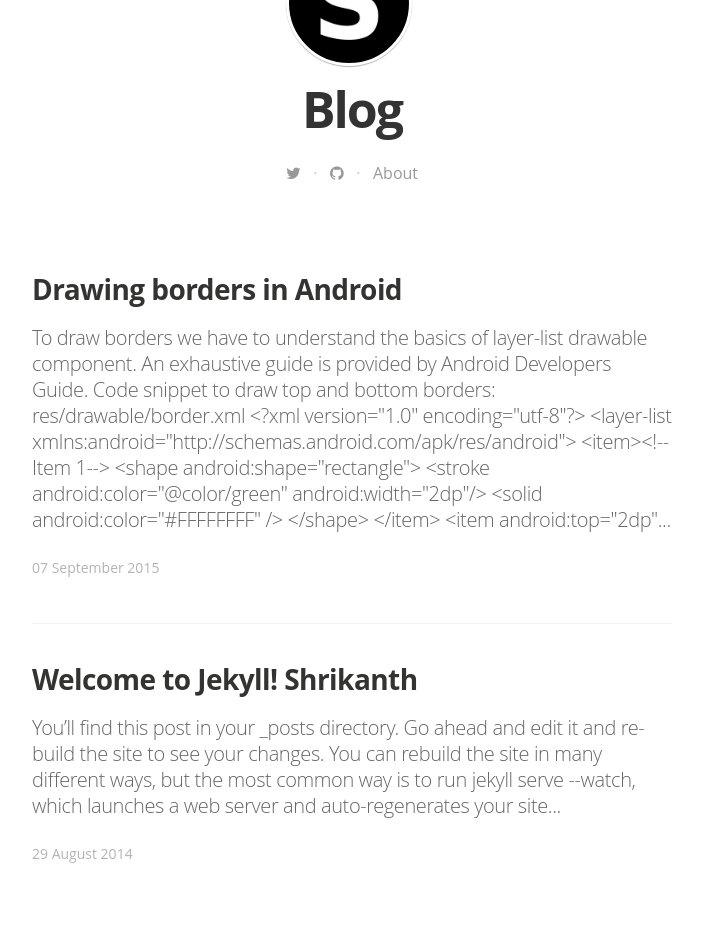
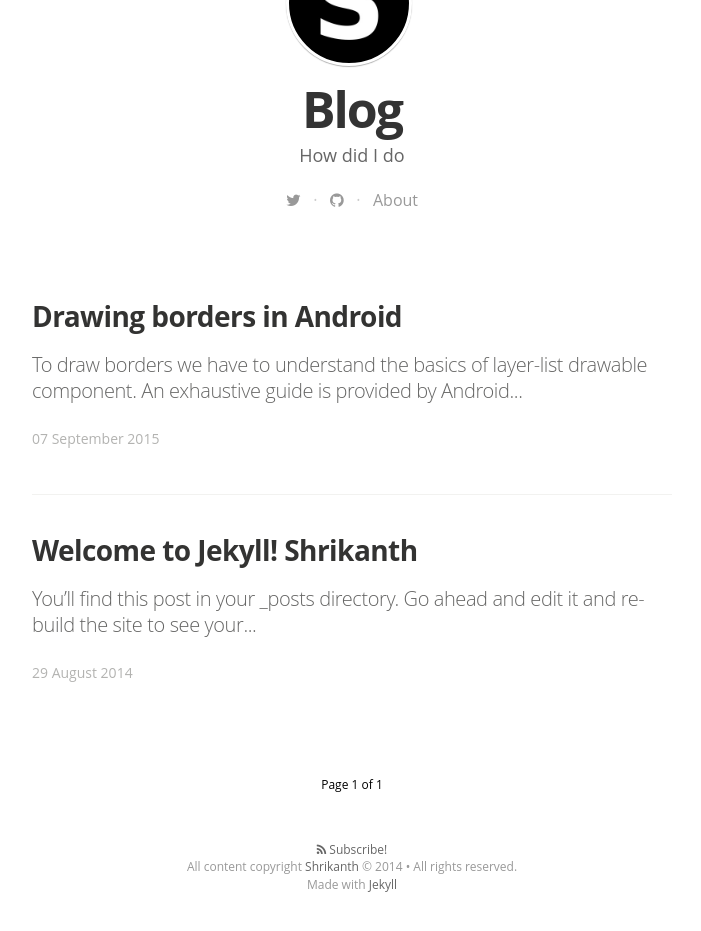
Before and after one commit to shrikanthkr/shrikanthkr.github.io, a Jekyll site: the page built from index.html, in a window 1280 px wide and 1400 px high. Shown: the part 450-1381 px from the top of the window, without its empty margins (288-989 px from the left). Built offline with Jekyll 4.4.1, drawn with Linux system fonts in a browser that asks for light colours; nearby versions of some CDN libraries; some web fonts are replaced; Markdown is read by kramdown in place of the engine named in the settings; the list of posts is cut into pages by our own code.

Commit message:
fix lines

```diff
--- a/_config.yml
+++ b/_config.yml
@@ -4,6 +4,8 @@
 
 # Site settings
 title: "Blog"
+description: > # this means to ignore newlines until "email:"
+   How did I do
 
 email: shrikanth_kr@yahoo.com
 #blog logo
@@ -53,3 +55,4 @@
 # Plugins
 whitelist: []
 gems:      [prism]
+excerpt_separator: "`"
--- a/_posts/2015-09-07-borders-android.markdown
+++ b/_posts/2015-09-07-borders-android.markdown
@@ -10,7 +10,10 @@
 
 To draw borders we have to understand the basics of layer-list drawable component. An exhaustive guide is provided by [Android Developers Guide][developers-android-layer-list].
 
+---
+
 Code snippet to draw top and bottom borders:
+
 > res/drawable/border.xml
 {% prism markup%}
 <?xml version="1.0" encoding="utf-8"?>
--- a/index.html
+++ b/index.html
@@ -81,7 +81,7 @@
               <h2 class="post-title" itemprop="name"><a href="{{ post.url }}" itemprop="url">{{ post.title }}</a></h2>
             </header>
             <section class="post-excerpt" itemprop="description">
-              <p>{{ post.content | strip_html | truncatewords: 50 }}</p>
+              <p>{{ post.content | strip_html | truncatewords: 20 }}</p>
             </section>
             <div class="post-meta">
               <time datetime="{{ post.date | date_to_long_string }}">{{ post.date | date_to_long_string }}</time>
```
Also changed, not shown: 5 other files.
